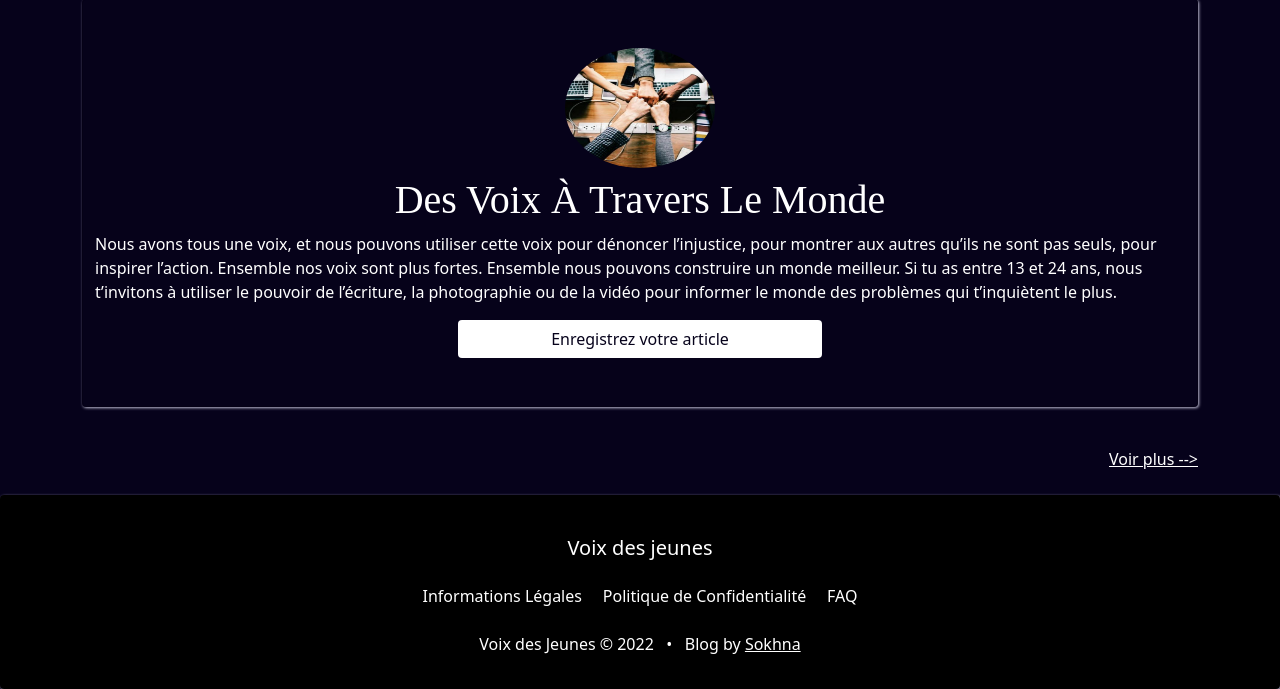
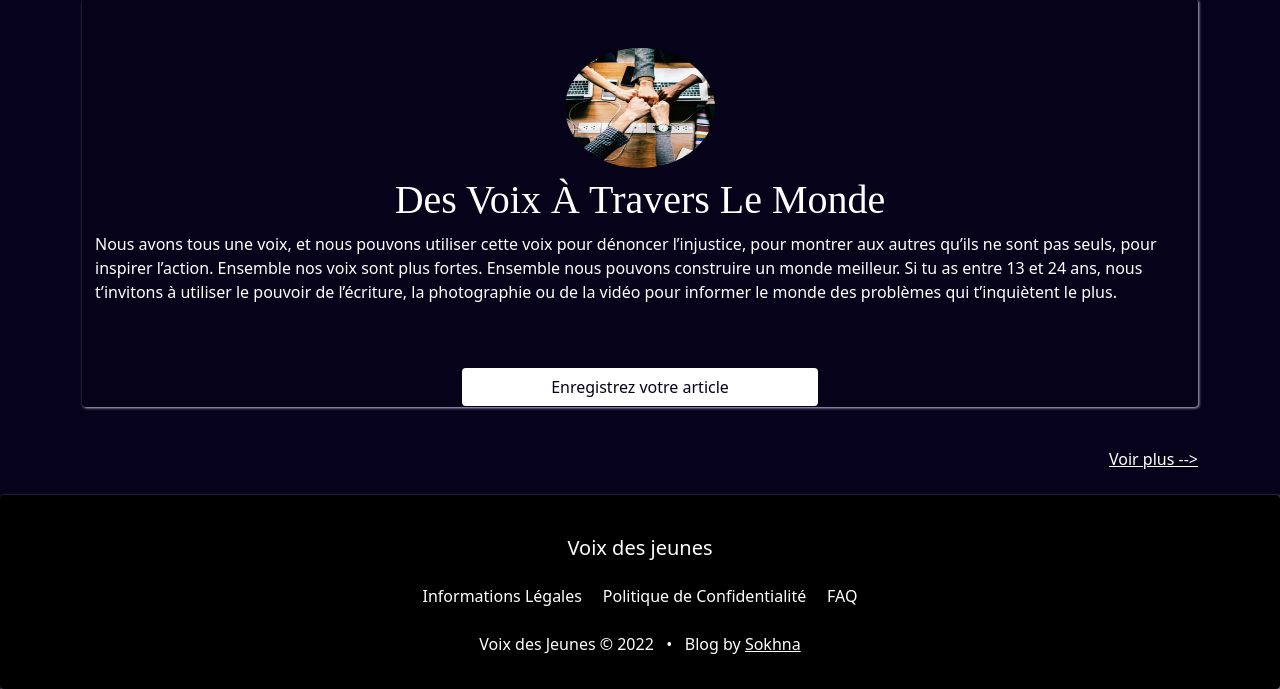
Before and after one commit to Sokhna64/Diouf_Sokhna_pd_p7, a Django app: page / in a window 1280 px wide. Shown: the part 113-802 px from the top of the page. Run offline with Django 4.2, Linux system fonts and the light colour scheme; a user stored in the database is signed in; data comes from the database, SQL or seed files in the repository; parts of the project's set-up code (start-up, migrations or seed data) failed here and were passed over; some web fonts are replaced.

Commit message:
nième commit

```diff
--- a/templates/pages/index.html
+++ b/templates/pages/index.html
@@ -14,14 +14,14 @@
         <div class="col-md-12">
           <h1 class="text-capitalize title">{{ descs.titre }}</h1>
           <p class="text-start fst-normal">{{descs.intro}}</p>
-          <div class="d-grid col-4 mx-auto">
-            <a href="{% url 'new' %}" class="btn btn-style" role="button"
-              >Enregistrez votre article</a
-            >
-          </div>
         </div>
       </div>
       {% endfor %} {% endif %}
+      <div class="d-grid col-4 mx-auto text-center">
+        <a href="{% url 'new' %}" class="btn btn-style" role="button"
+          >Enregistrez votre article</a
+        >
+      </div>
     </div>
   </div>
 </section>
```
